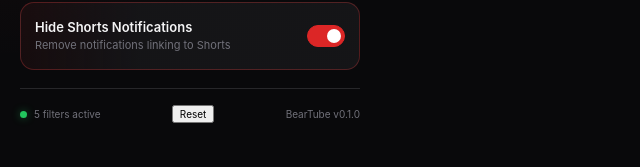
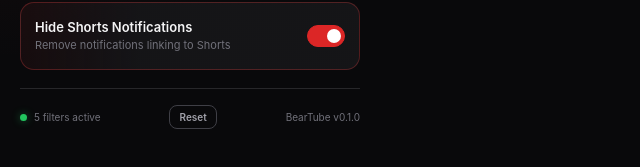
Before and after one commit to Reketino/BearTube, a React (Vite) app: page / in a window 1280 px wide. Shown: the part 429-596 px from the top of the page, without its empty margins (0-640 px from the left). Built offline with nearby package versions, Linux system fonts and the light colour scheme.

Commit message:
feat: add styling for reset button in settings management

```diff
--- a/src/popup/App.css
+++ b/src/popup/App.css
@@ -202,6 +202,21 @@ input {
   )
 }
 
+.reset-button {
+  padding: 5px 9px;
+  border: 1px solid #3f3f46;
+  border-radius: 8px;
+  background: transparent;
+  color: #a1a1aa;
+  font-size: 10px;
+  font-weight: 600;
+  cursor: pointer;
+  transition:
+  border-color 160ms ease,
+  background 160ms ease,
+  color 160ms ease;
+}
+
 .footer {
   display: flex;
   align-items: center;
```
